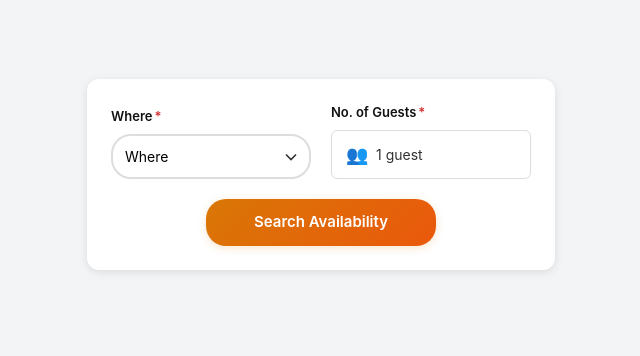
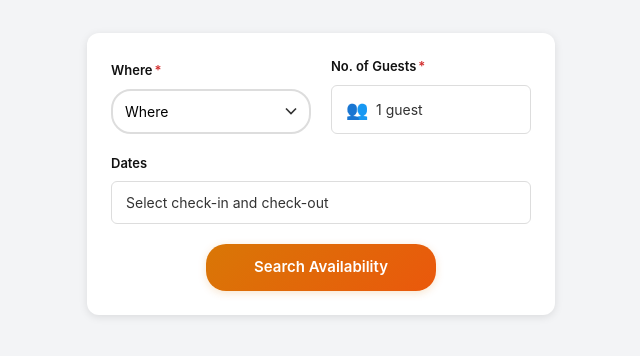
Before and after one commit to IshanTaunk/E-commerce, a React (Vite) app in the folder frontend/: page / in a window 1280 px wide. Shown: the part 226-582 px from the top of the page, without its empty margins (319-959 px from the left). Built offline with nearby package versions, Linux system fonts and the light colour scheme.

Commit message:
fix: added date picker to search bar

```diff
--- a/frontend/package.json
+++ b/frontend/package.json
@@ -12,7 +12,9 @@
   "dependencies": {
     "@tailwindcss/vite": "^4.2.2",
     "@tanstack/react-query": "^5.96.2",
+    "date-fns": "^4.1.0",
     "react": "^19.2.4",
+    "react-day-picker": "^9.14.0",
     "react-dom": "^19.2.4",
     "react-router-dom": "^7.13.2",
     "tailwindcss": "^4.2.2"
--- a/frontend/src/features/searchBar/searchBar.tsx
+++ b/frontend/src/features/searchBar/searchBar.tsx
@@ -1,16 +1,17 @@
 import { useState } from "react";
+import type { DateRange } from "react-day-picker";
 import ResortDropdown from "../resortDropdown/resortDropdown";
 import type { Resort } from "../../services/shared/model/Resort";
 import "./searchBar.css";
 import GuestCounter from "../guestCounter/GuestContainer";
+import StayDatePicker from "../stayDatePicker/StayDatePicker";
 
 interface BookingFormState {
   resort: Resort | null;
   nights: number;
   adults: number;
   children: number;
-  checkInDate: string;
-  checkOutDate: string;
+  dateRange: DateRange | undefined;
 }
 
 /**
@@ -23,8 +24,7 @@ const BookingBar = () => {
     nights: 1,
     adults: 1,
     children: 0,
-    checkInDate: "",
-    checkOutDate: ""
+    dateRange: undefined,
   });
 
   const handleResortSelect = (resort: Resort) => {
@@ -82,6 +82,13 @@ const BookingBar = () => {
         </div>
       </div>
 
+        <div className="booking-bar__field">
+          <StayDatePicker
+            range={formState.dateRange}
+            setRange={(dateRange) => setFormState((prev) => ({ ...prev, dateRange }))}
+          />
+        </div>
+
       <button className="booking-bar__search-btn" onClick={handleSearch}>
         Search Availability
       </button>
--- /dev/null
+++ b/frontend/src/features/stayDatePicker/StayDatePicker.css
@@ -0,0 +1,95 @@
+.stay-date-picker {
+  display: flex;
+  flex-direction: column;
+  gap: 8px;
+}
+
+.stay-date-picker__label {
+  display: block;
+  font-size: 13px;
+  font-weight: 600;
+  color: #111;
+}
+
+.stay-date-picker__trigger {
+  width: 100%;
+  padding: 10px 14px;
+  border: 1px solid #ddd;
+  border-radius: 6px;
+  text-align: left;
+  background: #fff;
+  cursor: pointer;
+  font-size: 14px;
+  color: #333;
+  transition: border-color 0.2s;
+}
+
+.stay-date-picker__trigger:hover {
+  border-color: #999;
+}
+
+.stay-date-picker__overlay {
+  position: fixed;
+  inset: 0;
+  background: rgba(0, 0, 0, 0.35);
+  display: flex;
+  align-items: center;
+  justify-content: center;
+  padding: 16px;
+  z-index: 1000;
+}
+
+.stay-date-picker__modal {
+  background: #fff;
+  border-radius: 12px;
+  padding: 20px;
+  width: fit-content;
+  min-width: 320px;
+  box-shadow: 0 8px 32px rgba(0, 0, 0, 0.2);
+}
+
+.stay-date-picker__summary {
+  display: flex;
+  gap: 24px;
+  margin-bottom: 16px;
+  font-size: 14px;
+  color: #333;
+}
+
+.stay-date-picker__actions {
+  display: flex;
+  justify-content: flex-end;
+  gap: 8px;
+  margin-top: 16px;
+}
+
+.stay-date-picker__btn {
+  padding: 8px 20px;
+  border-radius: 6px;
+  font-size: 14px;
+  font-weight: 500;
+  cursor: pointer;
+  border: 1.5px solid #ddd;
+  background: white;
+  transition: all 0.15s;
+}
+
+.stay-date-picker__btn--clear:hover {
+  border-color: #999;
+  background: #f5f5f5;
+}
+
+.stay-date-picker__btn--done {
+  background: linear-gradient(135deg, #d97706 0%, #ea580c 100%);
+  color: white;
+  border-color: transparent;
+}
+
+.stay-date-picker__btn--done:hover:not(:disabled) {
+  box-shadow: 0 2px 8px rgba(217, 119, 6, 0.3);
+}
+
+.stay-date-picker__btn--done:disabled {
+  opacity: 0.4;
+  cursor: not-allowed;
+}
--- /dev/null
+++ b/frontend/src/features/stayDatePicker/StayDatePicker.tsx
@@ -0,0 +1,70 @@
+import * as React from "react";
+import { format } from "date-fns";
+import type { DateRange } from "react-day-picker";
+import { DayPicker } from "react-day-picker";
+import "react-day-picker/dist/style.css";
+import "./StayDatePicker.css";
+
+interface StayDatePickerProps {
+  range: DateRange | undefined;
+  setRange: (range: DateRange | undefined) => void;
+}
+
+export default function StayDatePicker({ range, setRange }: StayDatePickerProps) {
+  const [open, setOpen] = React.useState(false);
+
+  const label =
+    range?.from && range?.to
+      ? `${format(range.from, "MMM d")} - ${format(range.to, "MMM d")}`
+      : "Select check-in and check-out";
+
+  return (
+    <div className="stay-date-picker">
+      <label htmlFor="stay-dates" className="stay-date-picker__label">
+        Dates
+      </label>
+
+      <button
+        id="stay-dates"
+        type="button"
+        onClick={() => setOpen(true)}
+        className="stay-date-picker__trigger"
+      >
+        {label}
+      </button>
+
+      {open && (
+        <div className="stay-date-picker__overlay" onClick={() => setOpen(false)}>
+          <div className="stay-date-picker__modal" onClick={(e) => e.stopPropagation()}>
+            <div className="stay-date-picker__summary">
+              <div><strong>Check-in:</strong> {range?.from ? format(range.from, "MMM d, yyyy") : "--"}</div>
+              <div><strong>Check-out:</strong> {range?.to ? format(range.to, "MMM d, yyyy") : "--"}</div>
+            </div>
+
+            <DayPicker
+              mode="range"
+              selected={range}
+              onSelect={setRange}
+              numberOfMonths={2}
+              disabled={{ before: new Date() }}
+            />
+
+            <div className="stay-date-picker__actions">
+              <button type="button" className="stay-date-picker__btn stay-date-picker__btn--clear" onClick={() => setRange(undefined)}>
+                Clear
+              </button>
+              <button
+                type="button"
+                className="stay-date-picker__btn stay-date-picker__btn--done"
+                onClick={() => setOpen(false)}
+                disabled={!range?.from || !range?.to}
+              >
+                Done
+              </button>
+            </div>
+          </div>
+        </div>
+      )}
+    </div>
+  );
+}
```
Also changed, not shown: 1 other file (tests, documents, lock files or other folders).
